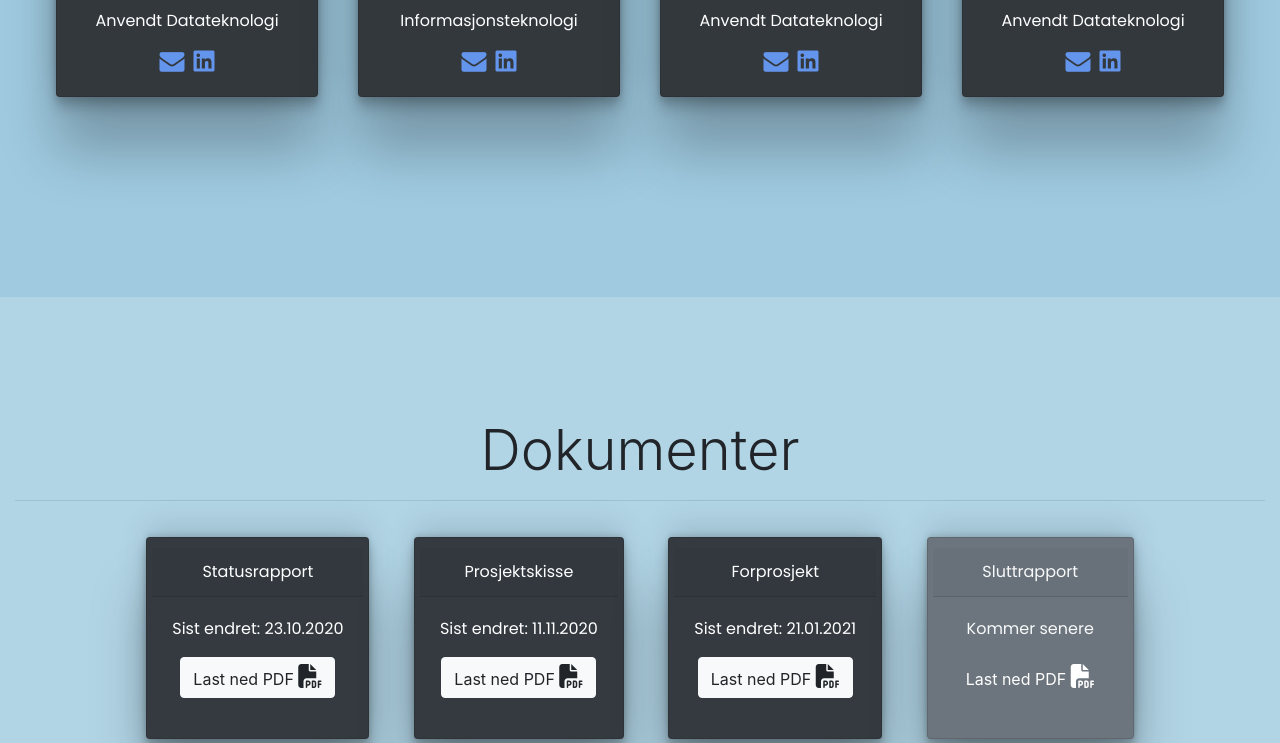
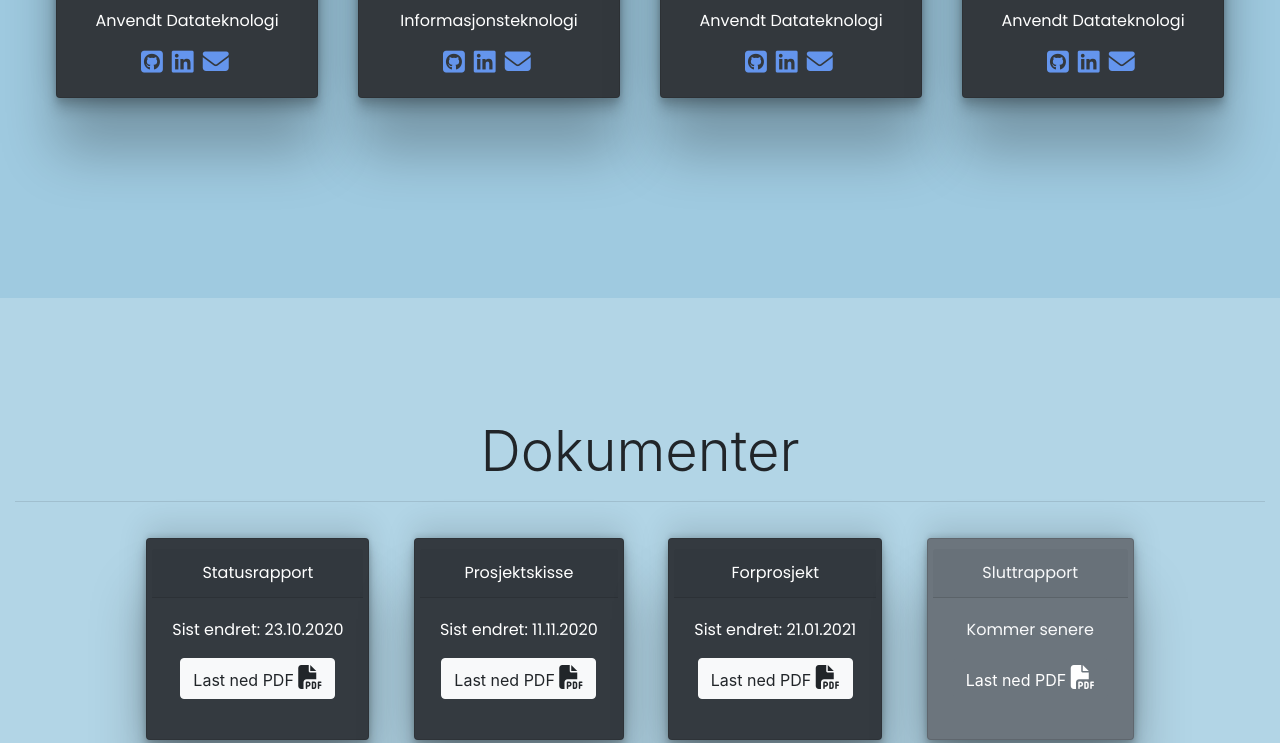
Before and after one commit to bachelorgruppe32/bachelorgruppe32.github.io, a plain HTML site: page index.html in a window 1280 px wide. Shown: the part 1556-2299 px from the top of the page. Drawn offline with nearby package versions, Linux system fonts and the light colour scheme.

Commit message:
Satt inn github ikon og lenke

```diff
--- a/index.html
+++ b/index.html
@@ -21,6 +21,11 @@
     <link href="https://fonts.googleapis.com/icon?family=Material+Icons" rel="stylesheet">
     <link rel="icon" href="Profilepictures/zissonlogo.ico">
     <link rel="stylesheet" href="wwwroot/index.css">
+    <!-- Bibliotek github-ikon-->
+    <meta name='viewport' content='width=device-width, initial-scale=1'>
+    <script src='https://kit.fontawesome.com/a076d05399.js' crossorigin='anonymous'></script>
+
+
     <title>Zisson</title>
 </head>
 <body>
@@ -138,8 +143,9 @@
                 <div class="card-body-block text-center">
                     <h5 class="card-title">Nikola Sekiw</h5>
                     <p class="card-text">Anvendt Datateknologi</p>
+                    <a href="https://github.com/nikolasekiw" target="_blank"><i class='fab fa-github-square'></i></a>&nbsp;
+                    <a href="https://www.linkedin.com/in/nikola-sekiw-9b7315190/" target="_blank"><i class='fab'>&#xf08c;</i></a>&nbsp;
                     <a href="mailto: s333975@oslomet.no"><i class="fa">&#xf0e0;</i></a>&nbsp;
-                    <a href="https://www.linkedin.com/in/nikola-sekiw-9b7315190/" target="_blank"><i class='fab'>&#xf08c;</i></a>
                 </div>
             </div>
         </div>
@@ -149,8 +155,10 @@
                 <div class="card-body-block text-center">
                     <h5 class="card-title">Synne Angell</h5>
                     <p class="card-text">Informasjonsteknologi</p>
+                    <a href="https://github.com/synneangell" target="_blank"><i class='fab fa-github-square'></i></a>&nbsp;
+                    <a href="https://www.linkedin.com/in/synne-angell-170257144/" target="_blank"><i class='fab'>&#xf08c;</i></a>&nbsp;
                     <a href="mailto: s331153@oslomet.no"><i class="fa">&#xf0e0;</i></a>&nbsp;
-                    <a href="https://www.linkedin.com/in/synne-angell-170257144/" target="_blank"><i class='fab'>&#xf08c;</i></a>
+
                 </div>
             </div>
         </div>
@@ -160,8 +168,9 @@
                 <div class="card-body-block text-center">
                     <h5 class="card-title">Camilla Carlsen</h5>
                     <p class="card-text">Anvendt Datateknologi</p>
+                    <a href="https://github.com/Camilla92" target="_blank"><i class='fab fa-github-square'></i></a>&nbsp;
+                    <a href="https://www.linkedin.com/in/camilla-h-carlsen/" target="_blank"><i class='fab'>&#xf08c;</i></a>&nbsp;
                     <a href="mailto: s197235@oslomet.no"><i class="fa">&#xf0e0;</i></a>&nbsp;
-                    <a href="https://www.linkedin.com/in/camilla-h-carlsen/" target="_blank"><i class='fab'>&#xf08c;</i></a>
                 </div>
             </div>
         </div>
@@ -171,8 +180,9 @@
                 <div class="card-body-block text-center">
                     <h5 class="card-title">Martine Holmberg</h5>
                     <p class="card-text">Anvendt Datateknologi</p>
+                    <a href="https://github.com/martineea" target="_blank"><i class='fab fa-github-square'></i></a>&nbsp;
+                    <a href="https://www.linkedin.com/in/martine-holmberg/" target="_blank"><i class='fab'>&#xf08c;</i></a>&nbsp;
                     <a href="mailto: s236808@oslomet.no"><i class="fa">&#xf0e0;</i></a>&nbsp;
-                    <a href="https://www.linkedin.com/in/martine-holmberg/" target="_blank"><i class='fab'>&#xf08c;</i></a>
                 </div>
             </div>
             </div>
--- a/wwwroot/index.css
+++ b/wwwroot/index.css
@@ -63,12 +63,13 @@ h1, h2 {
 }
 
 .fa {
-    font-size: 25px;
     color: #6495ED;
+    font-size: 26px;
 }
 
 .fab {
     color: #6495ED;
+    font-size: 25px;
 }
 
 .fa-facebook {
@@ -84,6 +85,10 @@ h1, h2 {
     margin-right: 8px;
 }
 
+.fab fa-github-square {
+    font-size: 25px;
+    color: #6495ED;
+}
 
 .fa-phone, .fa-envelope {
     color: #F0F8FF;
```
